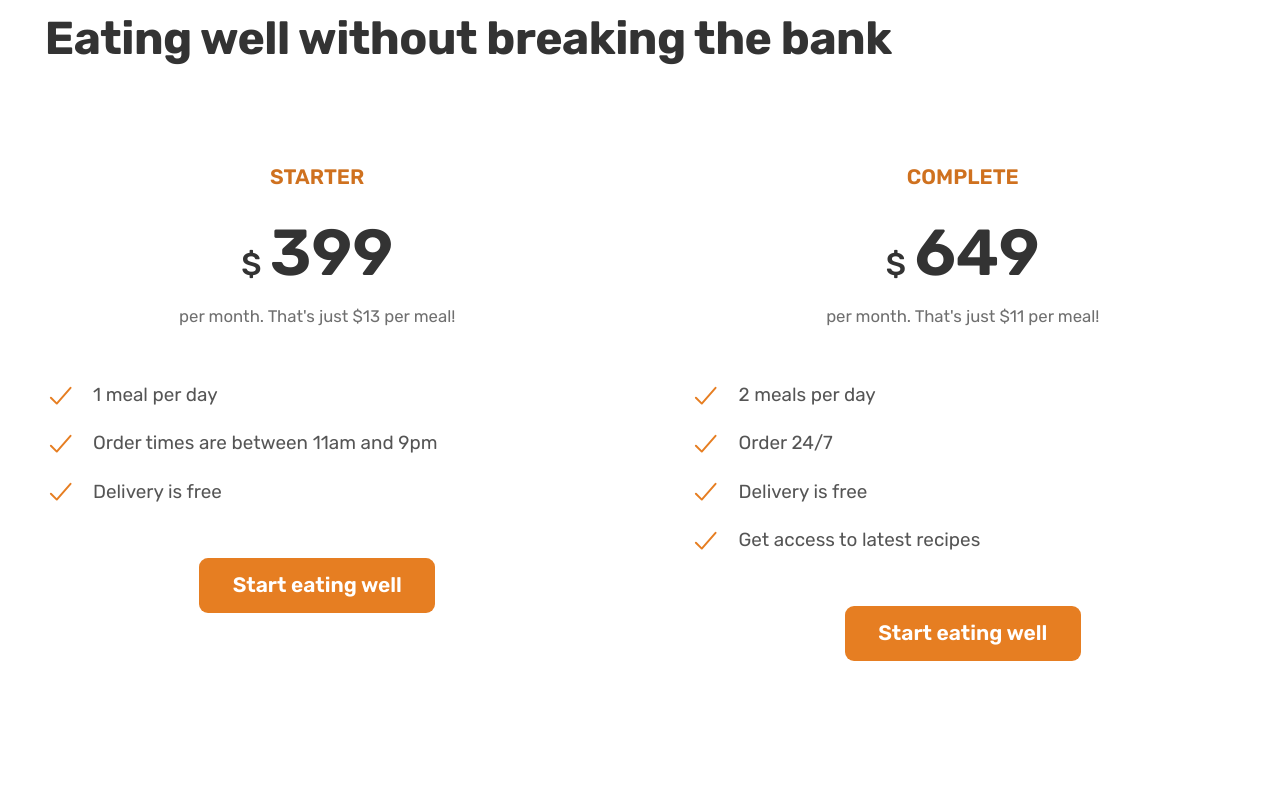
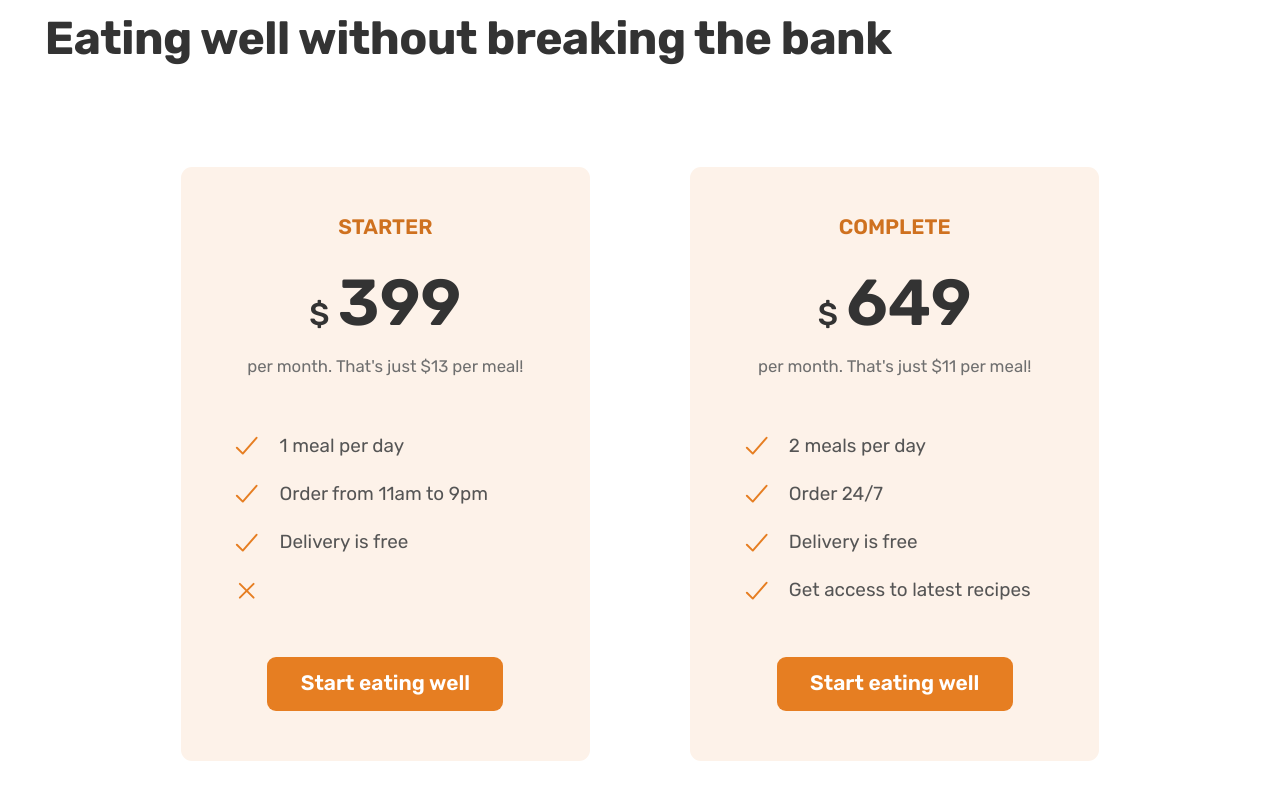
Before and after one commit to SuperUser-Gump/Omnifood, a website: page index.html in a window 1280 px wide. Shown: the part 5030-5830 px from the top of the page. Before the commit the page ends 5791 px from the top, so only its background shows below. Drawn offline with nearby package versions, Linux system fonts and the light colour scheme.

Commit message:
style: Apply background color, padding, and border radius to pricing tables
- Added a light orange background color, padding, and border radius to the pricing tables.
- Adjusted the width of the pricing table elements to 75%.
- Aligned one pricing table to the right using justify-self: end.
- Ensured both pricing tables maintain the same height.
- Made text adjustments for better presentation.

```diff
--- a/css/style.css
+++ b/css/style.css
@@ -362,6 +362,17 @@
   padding: 9.6rem 0;
 }
 
+.pricing-plan {
+  background-color: #fdf2e9;
+  border-radius: 11px;
+  padding: 4.8rem;
+  width: 75%;
+}
+
+.pricing-plan--starter {
+  justify-self: end;
+}
+
 .plan-header {
   text-align: center;
   margin-bottom: 4.8rem;
--- a/index.html
+++ b/index.html
@@ -416,7 +416,7 @@
         </div>
 
         <div class="container grid grid--2-cols">
-          <div class="pricing-plan">
+          <div class="pricing-plan pricing-plan--starter">
             <header class="plan-header">
               <p class="plan-name">Starter</p>
               <p class="plan-price"><span>$</span>399</p>
@@ -429,11 +429,15 @@
               </li>
               <li class="list-item">
                 <ion-icon class="list-icon" name="checkmark-outline"></ion-icon
-                ><span>Order times are between 11am and 9pm</span>
+                ><span>Order from 11am to 9pm</span>
               </li>
               <li class="list-item">
                 <ion-icon class="list-icon" name="checkmark-outline"></ion-icon
                 ><span>Delivery is free</span>
+              </li>
+              <li class="list-item">
+                <ion-icon class="list-icon" name="close-outline"></ion-icon
+                >
               </li>
             </ul>
             <div class="plan-sign-up">
```
